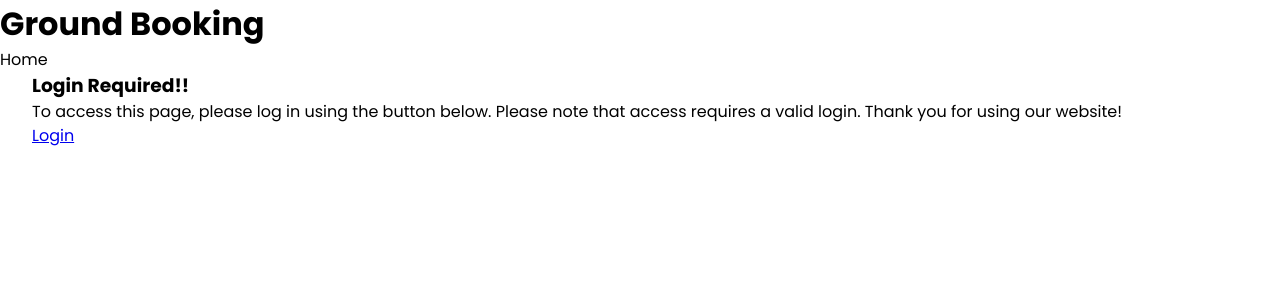
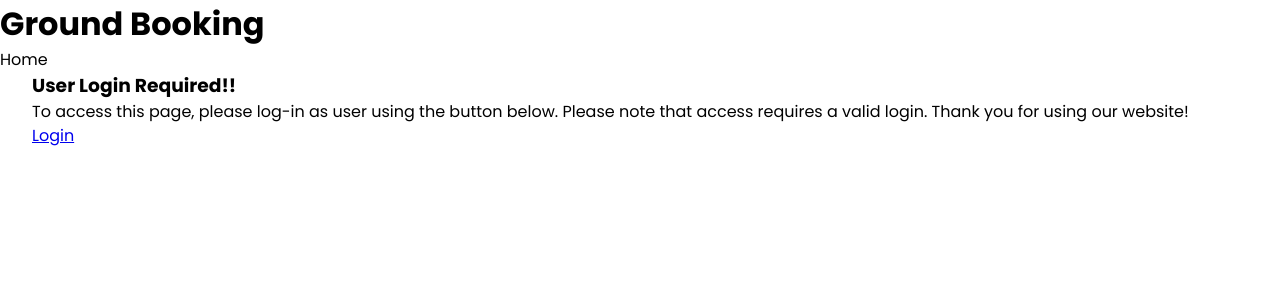
Before and after one commit to Suhaan-Bhandary/ground-booking-ui, a React (Vite) app: page /user in a window 1280 px wide. Shown: the top 300 px of the page. Built offline with nearby package versions, Linux system fonts and the light colour scheme.

Commit message:
ref(routes): rearranged logic for conditional routes in components

```diff
--- a/src/routes/AuthRouteLayout.tsx
+++ /dev/null
@@ -1,30 +0,0 @@
-import { Link, Outlet } from "react-router-dom";
-import { IUser, TUserRole } from "../types/user";
-
-export interface IAuthRouteLayout {
-  roleRequired: TUserRole;
-  userData: IUser | null;
-}
-
-function AuthRouteLayout({ roleRequired, userData }: IAuthRouteLayout) {
-  if (roleRequired === userData?.role) return <Outlet />;
-
-  return (
-    <div>
-      <div className="container">
-        <div>
-          <h3>Login Required!!</h3>
-          <p>
-            To access this page, please log in using the button below. Please
-            note that access requires a valid login. Thank you for using our
-            website!
-          </p>
-
-          <Link to="/login">Login</Link>
-        </div>
-      </div>
-    </div>
-  );
-}
-
-export default AuthRouteLayout;
--- a/src/routes/Router.tsx
+++ b/src/routes/Router.tsx
@@ -1,12 +1,13 @@
 import { Route, Routes } from "react-router-dom";
-import { ADMIN_ROLE, USER_ROLE } from "../constants/user";
 import useUserLoginStatus from "../hooks/useUserLoginStatus";
 import Home from "../pages/Home/Home";
 import NotFound from "../pages/NotFound/NotFound";
 import UserLogin from "../pages/UserLogin/UserLogin";
 import UserRegister from "../pages/UserRegister/UserRegister";
-import AuthRouteLayout from "./AuthRouteLayout";
-import DefaultLayout from "./DefaultLayout";
+import AdminRoutes from "./conditionalRoutes/AdminRoutes";
+import NotLoggedInRoutes from "./conditionalRoutes/NotLoggedInRoutes";
+import UserRoutes from "./conditionalRoutes/UserRoutes";
+import DefaultLayout from "./layouts/DefaultLayout";
 
 const Router = () => {
   const userData = useUserLoginStatus();
@@ -17,24 +18,20 @@ const Router = () => {
         {/* Public Routes */}
         <Route index Component={Home} />
         <Route path="/" Component={Home} />
-        <Route path="/login" Component={UserLogin} />
-        <Route path="/register" Component={UserRegister} />
+
+        {/* Not LoggedIn Routes */}
+        <Route element={<NotLoggedInRoutes userData={userData} />}>
+          <Route path="/login" Component={UserLogin} />
+          <Route path="/register" Component={UserRegister} />
+        </Route>
 
         {/* User Routes */}
-        <Route
-          element={
-            <AuthRouteLayout roleRequired={USER_ROLE} userData={userData} />
-          }
-        >
+        <Route element={<UserRoutes userData={userData} />}>
           <Route path="/user" Component={Home} />
         </Route>
 
         {/* Admin Routes */}
-        <Route
-          element={
-            <AuthRouteLayout roleRequired={ADMIN_ROLE} userData={userData} />
-          }
-        >
+        <Route element={<AdminRoutes userData={userData} />}>
           <Route path="/admin" Component={Home} />
         </Route>
 
--- /dev/null
+++ b/src/routes/conditionalRoutes/AdminRoutes.tsx
@@ -0,0 +1,30 @@
+import { Link, Outlet } from "react-router-dom";
+import { ADMIN_ROLE } from "../../constants/user";
+import { IUser } from "../../types/user";
+
+type AdminRoutesProps = {
+  userData: IUser | null;
+};
+
+function AdminRoutes({ userData }: AdminRoutesProps) {
+  if (userData?.role === ADMIN_ROLE) return <Outlet />;
+
+  return (
+    <div>
+      <div className="container">
+        <div>
+          <h3>Admin Login Required!!</h3>
+          <p>
+            To access this page, please log-in as admin using the button below.
+            Please note that access requires a valid login. Thank you for using
+            our website!
+          </p>
+
+          <Link to="/login">Login</Link>
+        </div>
+      </div>
+    </div>
+  );
+}
+
+export default AdminRoutes;
--- /dev/null
+++ b/src/routes/conditionalRoutes/NotLoggedInRoutes.tsx
@@ -0,0 +1,13 @@
+import { Navigate, Outlet } from "react-router-dom";
+import { IUser } from "../../types/user";
+
+type NotLoggedInRoutesProps = {
+  userData: IUser | null;
+};
+
+function NotLoggedInRoutes({ userData }: NotLoggedInRoutesProps) {
+  if (userData === null) return <Outlet />;
+  return <Navigate to="/" replace={true} />;
+}
+
+export default NotLoggedInRoutes;
--- /dev/null
+++ b/src/routes/conditionalRoutes/UserRoutes.tsx
@@ -0,0 +1,30 @@
+import { Link, Outlet } from "react-router-dom";
+import { USER_ROLE } from "../../constants/user";
+import { IUser } from "../../types/user";
+
+type UserRoutesProps = {
+  userData: IUser | null;
+};
+
+function UserRoutes({ userData }: UserRoutesProps) {
+  if (userData?.role === USER_ROLE) return <Outlet />;
+
+  return (
+    <div>
+      <div className="container">
+        <div>
+          <h3>User Login Required!!</h3>
+          <p>
+            To access this page, please log-in as user using the button below.
+            Please note that access requires a valid login. Thank you for using
+            our website!
+          </p>
+
+          <Link to="/login">Login</Link>
+        </div>
+      </div>
+    </div>
+  );
+}
+
+export default UserRoutes;
--- a/src/routes/DefaultLayout.tsx
+++ b/src/routes/layouts/DefaultLayout.tsx
@@ -1,5 +1,5 @@
 import { Outlet } from "react-router-dom";
-import Header from "../components/Header/Header";
+import Header from "../../components/Header/Header";
 
 function DefaultLayout() {
   return (
```
